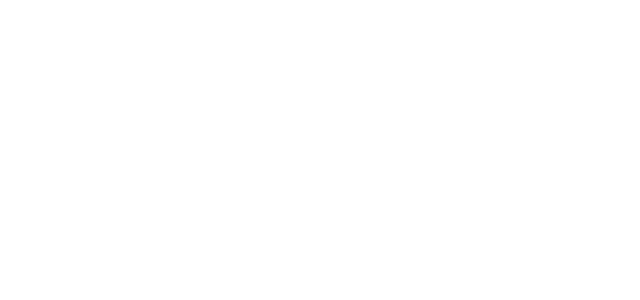
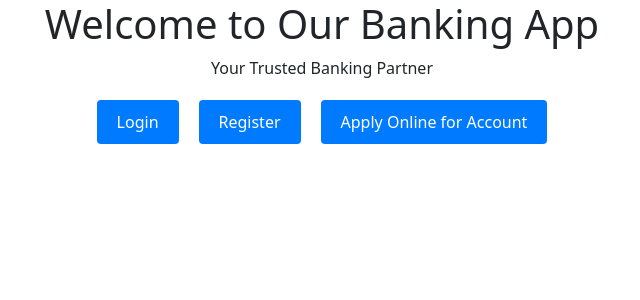
Before and after one commit to sanjanar06/OBS, a React (Create React App) app in the folder frontend/: page /Home in a window 1280 px wide. Before the commit this address had no page. Shown: the top 300 px of the page, without its empty margins (318-958 px from the left). Built offline with nearby package versions, Linux system fonts and the light colour scheme.

Commit message:
Home page integrated

```diff
--- a/frontend/src/App.js
+++ b/frontend/src/App.js
@@ -3,6 +3,8 @@
 
 import Login from './pages/Login.jsx';
 import UserDashboard from './pages/UserDashboard';
+
+import Home from './pages/Home';
 
 import AccountCreation from './pages/AccountCreation';
 
@@ -10,6 +12,7 @@
   return (
     <div className="App">
       <Routes>
+      <Route path="/Home" element={<Home />}></Route>
         <Route path="/" element={<Login />}></Route>
         <Route path="/login" element={<Login />}></Route>
         <Route path="/userProfile" element={<UserDashboard></UserDashboard>}></Route>
--- /dev/null
+++ b/frontend/src/pages/Home.css
@@ -0,0 +1,28 @@
+.App {
+    text-align: center;
+  }
+
+  .App-header {
+    background-color: #282c34;
+    padding: 20px;
+    color: white;
+  }
+
+  .Button-container {
+    margin-top: 20px;
+  }
+
+  .Button {
+    background-color: #007bff;
+    color: white;
+    border: none;
+    padding: 10px 20px;
+    margin: 0 10px;
+    cursor: pointer;
+    font-size: 16px;
+    border-radius: 4px;
+  }
+
+  .Button:hover {
+    background-color: #0056b3;
+  }
--- /dev/null
+++ b/frontend/src/pages/Home.jsx
@@ -0,0 +1,30 @@
+import React from 'react';
+import ReactDOM from 'react-dom';
+import './Home.css';
+import { Link } from 'react-router-dom';
+
+
+class Home extends React.Component {
+  render() {
+    return (
+      <div className="Home">
+        <header className="Home-header">
+          <h1>Welcome to Our Banking App</h1>
+          <p>Your Trusted Banking Partner</p>
+          <div className="Button-container">
+          <Link to="/login">
+            <button className="Button">Login</button>
+            </Link>
+            <Link to="/Register">
+            <button className="Button">Register</button>
+            </Link>
+            <Link to="/Account">
+            <button className="Button">Apply Online for Account</button>
+            </Link>
+          </div>
+        </header>
+      </div>
+    );
+  }
+}
+export default Home
```
